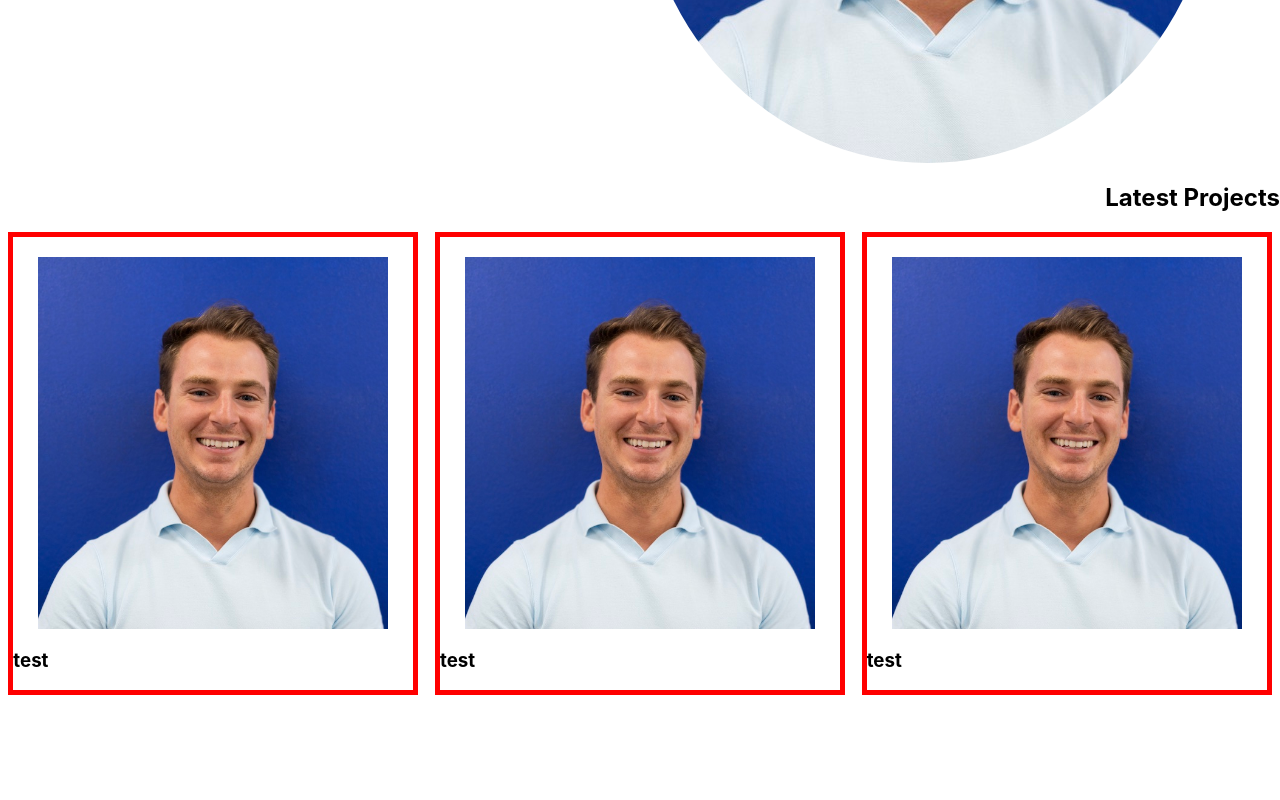
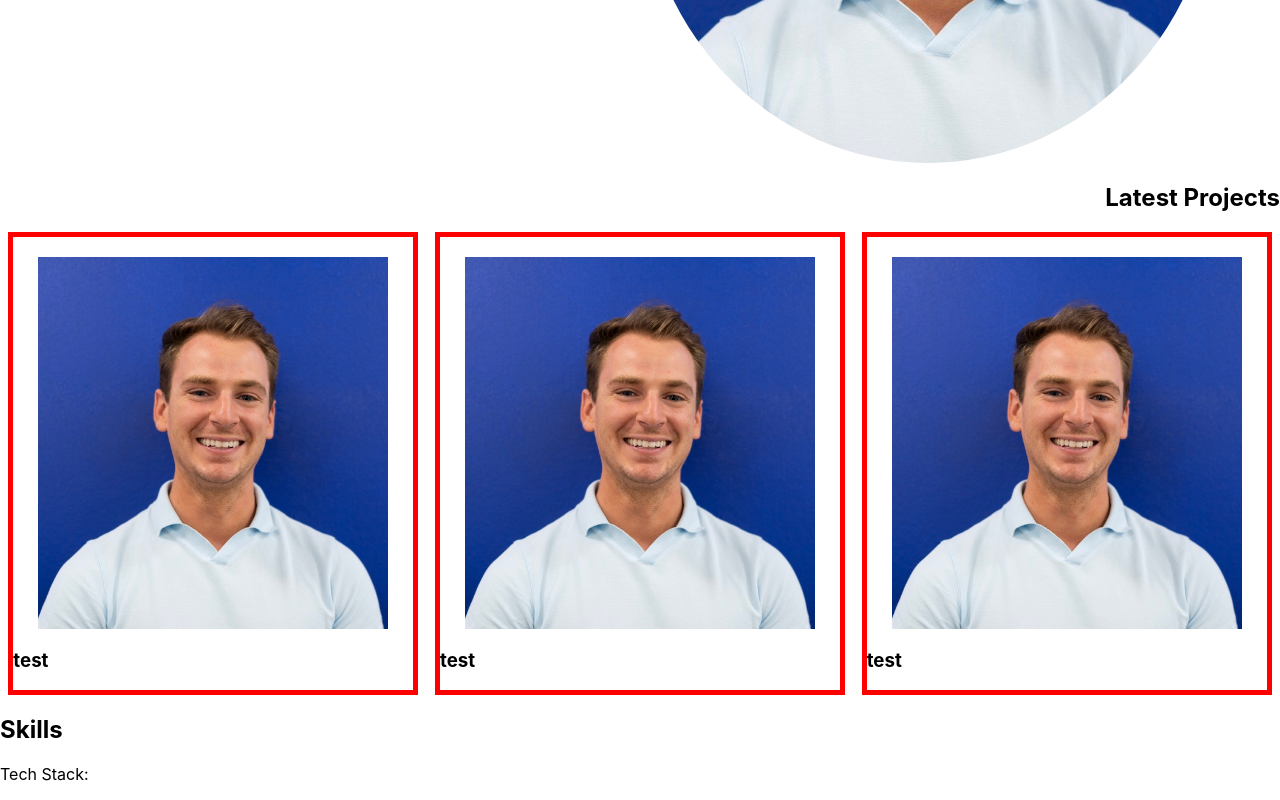
Before and after one commit to clahflah/Portfolio, a React (Create React App) app: page / in a window 1280 px wide. Shown: the part 449-1249 px from the top of the page. Before the commit the page ends 1144 px from the top, so only its background shows below. Built offline with nearby package versions, Linux system fonts and the light colour scheme.

Commit message:
started skills skeleton, import font awesome tag

```diff
--- a/public/index.html
+++ b/public/index.html
@@ -9,6 +9,7 @@
       name="description"
       content="Web site created using create-react-app"
     />
+    <script src="https://kit.fontawesome.com/897f439b7b.js" crossorigin="anonymous"></script>
     <link rel="apple-touch-icon" href="%PUBLIC_URL%/logo192.png" />
     <!--
       manifest.json provides metadata used when your web app is installed on a
--- a/src/App.js
+++ b/src/App.js
@@ -1,12 +1,14 @@
 import React from "react";
 import Banner from "./components/Banner";
 import Projects from "./layout/Projects";
+import Skills from "./layout/Skills";
 
 function App() {
   return (
     <React.Fragment>
       <Banner />
       <Projects onClick='test'/>
+      <Skills />
     </React.Fragment>
   );
 }
--- /dev/null
+++ b/src/layout/Skills.js
@@ -0,0 +1,14 @@
+import React from "react";
+import classes from "./Skills.module.css";
+
+const Skills = props => {
+
+  return (
+    <React.Fragment>
+      <h2>Skills</h2>
+      <p>Tech Stack: </p>
+    </React.Fragment>
+  )
+};
+
+export default Skills;
```
Also changed, not shown: src/layout/Skills.module.css (added).
